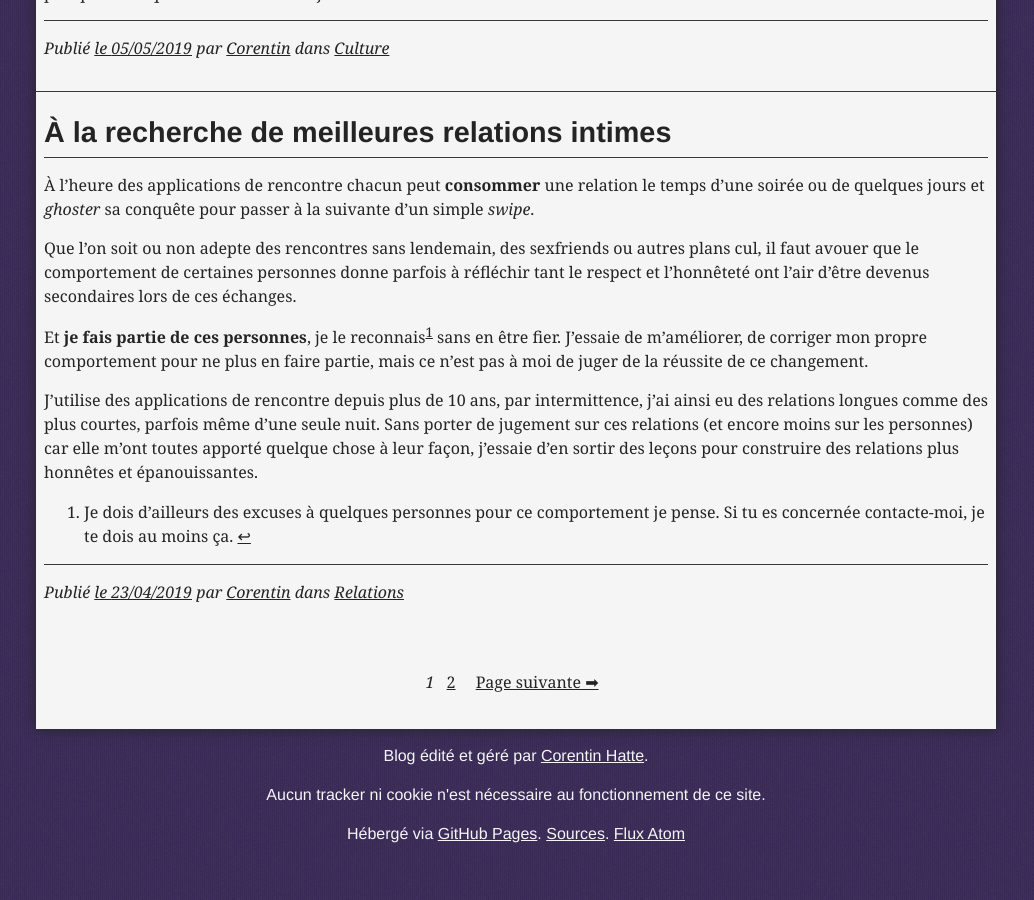
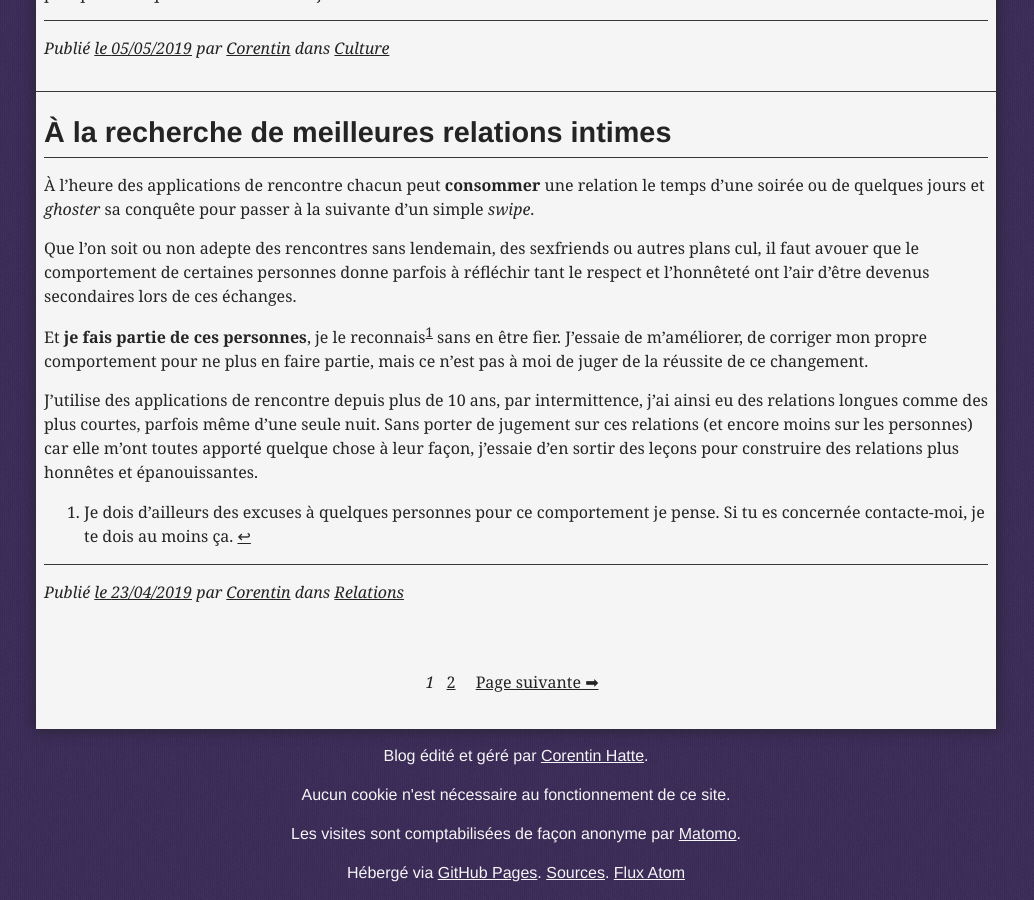
Before and after one commit to viki53/Blog, a Jekyll site: the page built from index.html, in a window 1280 px wide and 900 px high, scrolled down 1857 px. Shown: the whole window, without its empty margins (124-1158 px from the left). Built offline with Jekyll 4.4.1, drawn with Linux system fonts in a browser that asks for light colours; the list of posts is cut into pages by our own code; comment, search, counter and statistics services are not loaded; before the commit the page ends 2718 px from its top, so only the background shows below that; some of the changed lines change nothing that is shown.

Commit message:
Add Matomo tracking

```diff
--- a/_includes/footer.html
+++ b/_includes/footer.html
@@ -1,7 +1,8 @@
 	<aside id="footnotes">
 		<div class="container">
 			<p>Blog édité et géré par <a href="mailto:{{ site.data.authors.corentin.email }}?subject=Contact via le blog" rel="help">Corentin Hatte</a>.</p>
-			<p>Aucun tracker ni cookie n'est nécessaire au fonctionnement de ce site.</p>
+			<p>Aucun cookie n'est nécessaire au fonctionnement de ce site.</p>
+			<p>Les visites sont comptabilisées de façon anonyme par <a href="https://matomo.org/" target="_blank" rel="noopener noreferrer">Matomo</a>.</p>
 			<p>Hébergé via <a href="https://pages.github.com/" rel="nofollow" target="_blank" rel="noopener noreferrer">GitHub Pages</a>. <a href="https://github.com/viki53/Blog" rel="nofollow" target="_blank" rel="noopener noreferrer">Sources</a>. <a href="{{ "/atom.xml" | prepend:site.github.url }}" rel="alternate" title="Vous pouvez vous abonner au flux Atom pour être informé des nouveaux articles">Flux Atom</a></p>
 		</div>
 	</aside>
--- a/_includes/header.html
+++ b/_includes/header.html
@@ -45,6 +45,8 @@
 	{% assign author = site.data.authors[page.author] %}
 	<meta name="twitter:creator" content="@{{ author.twitter }}">
 	{% endif %}
+
+	{% include matomo.html %}
 </head>
 <body>
 	<nav id="quick-access">
--- /dev/null
+++ b/_includes/matomo.html
@@ -0,0 +1,15 @@
+<!-- Matomo -->
+<script type="text/javascript">
+  var _paq = window._paq = window._paq || [];
+  /* tracker methods like "setCustomDimension" should be called before "trackPageView" */
+  _paq.push(['trackPageView']);
+  _paq.push(['enableLinkTracking']);
+  (function() {
+    var u="https://corentinhatte.matomo.cloud/";
+    _paq.push(['setTrackerUrl', u+'matomo.php']);
+    _paq.push(['setSiteId', '2']);
+    var d=document, g=d.createElement('script'), s=d.getElementsByTagName('script')[0];
+    g.type='text/javascript'; g.async=true; g.src='//cdn.matomo.cloud/corentinhatte.matomo.cloud/matomo.js'; s.parentNode.insertBefore(g,s);
+  })();
+</script>
+<!-- End Matomo Code -->
```
